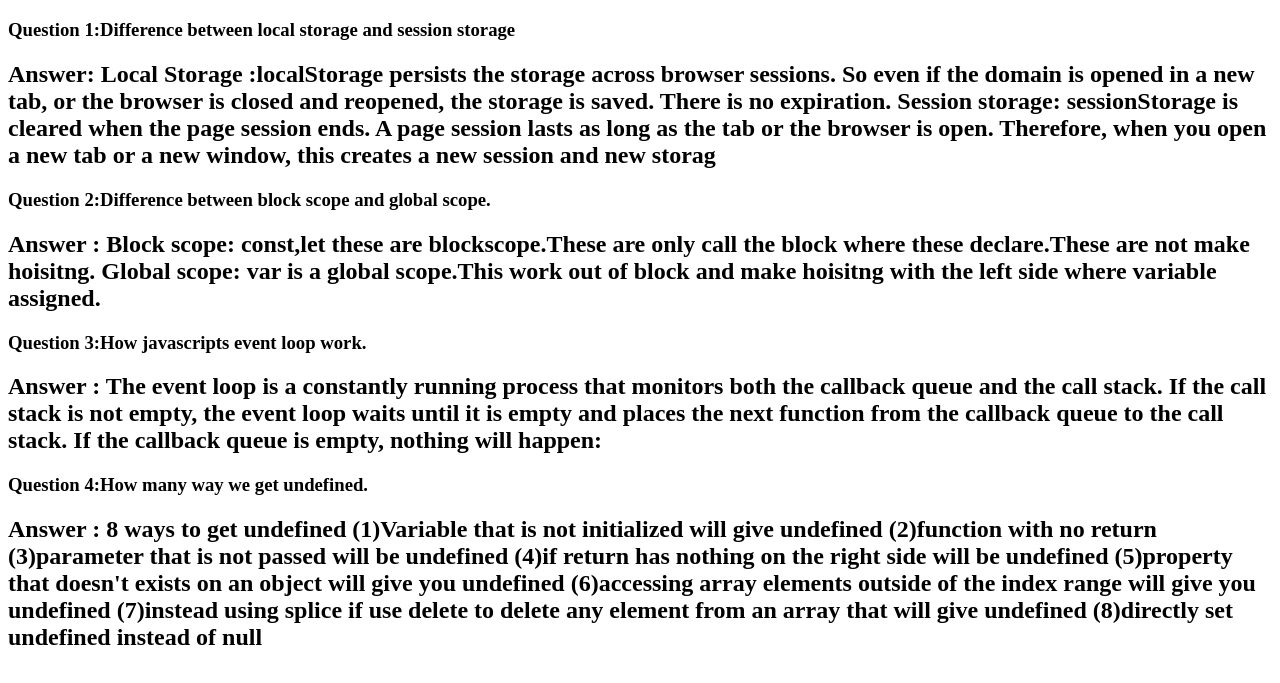
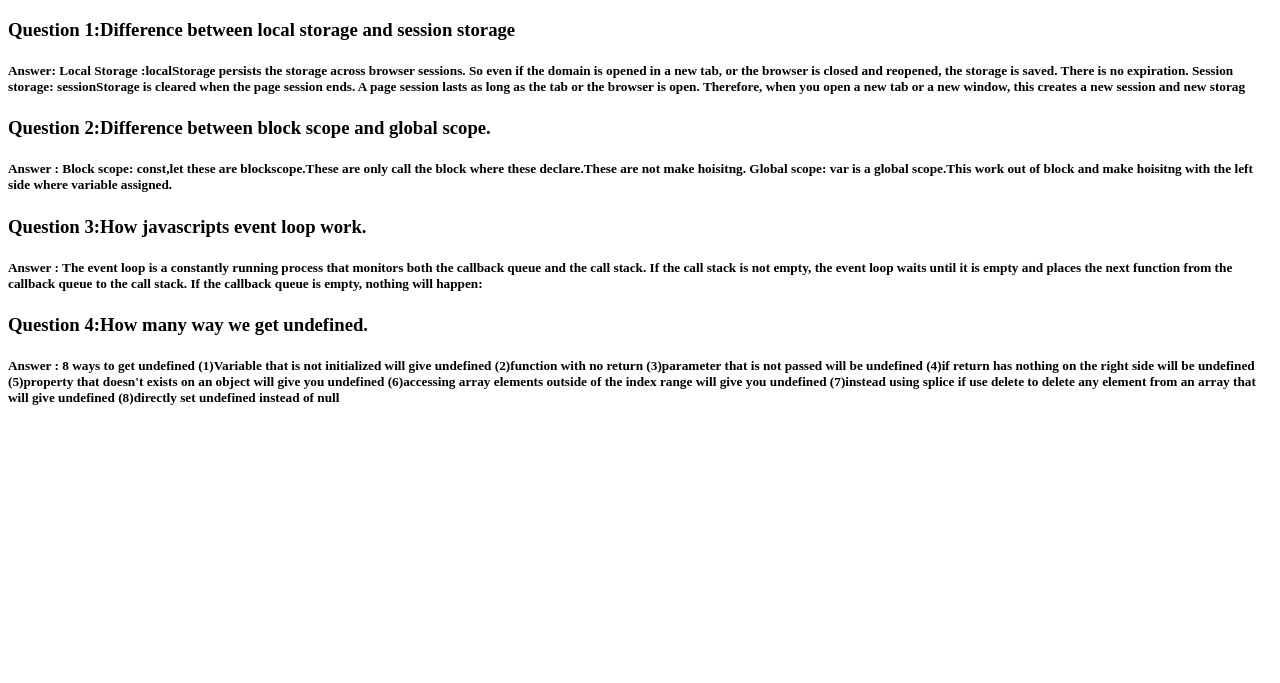
Before and after one commit to chayon8080/Type-Monster, a plain HTML site: page blog.html in a window 1280 px wide. Shown: the part 61-744 px from the top of the page. Drawn offline with Linux system fonts and the light colour scheme.

Commit message:
seventh commit

```diff
--- a/blog.html
+++ b/blog.html
@@ -14,30 +14,30 @@
     </header>
     <main>
         <h3>Question 1:Difference between local storage and session storage</h3>
-        <h2>Answer: Local Storage :localStorage persists the storage across browser sessions. So even if the domain is
+        <h5>Answer: Local Storage :localStorage persists the storage across browser sessions. So even if the domain is
             opened in a new tab, or the browser is closed and reopened, the storage is saved. There is no expiration.
             Session storage: sessionStorage is cleared when the page session ends. A page session lasts as long as the
             tab or the browser is open. Therefore, when you open a new tab or a new window, this creates a new session
-            and new storag</h2>
+            and new storag</h5>
 
 
         <h3>Question 2:Difference between block scope and global scope.</h3>
-        <h2>
+        <h5>
             Answer : Block scope: const,let these are blockscope.These are only call the block where these declare.These
             are not make hoisitng.
 
             Global scope: var is a global scope.This work out of block and make hoisitng with the left side where
             variable assigned.
-        </h2>
+        </h5>
         <h3>Question 3:How javascripts event loop work.</h3>
-        <h2>
+        <h5>
             Answer : The event loop is a constantly running process that monitors both the callback queue and the call
             stack.
             If the call stack is not empty, the event loop waits until it is empty and places the next function from the
             callback queue to the call stack. If the callback queue is empty, nothing will happen:
-        </h2>
+        </h5>
         <h3>Question 4:How many way we get undefined.</h3>
-        <h2>
+        <h5>
             Answer : 8 ways to get undefined
             (1)Variable that is not initialized will give undefined
             (2)function with no return
@@ -48,7 +48,7 @@
             (7)instead using splice if use delete to delete any element from an array that will give undefined
             (8)directly set undefined instead of null
 
-        </h2>
+        </h5>
 
     </main>
 </body>
```
